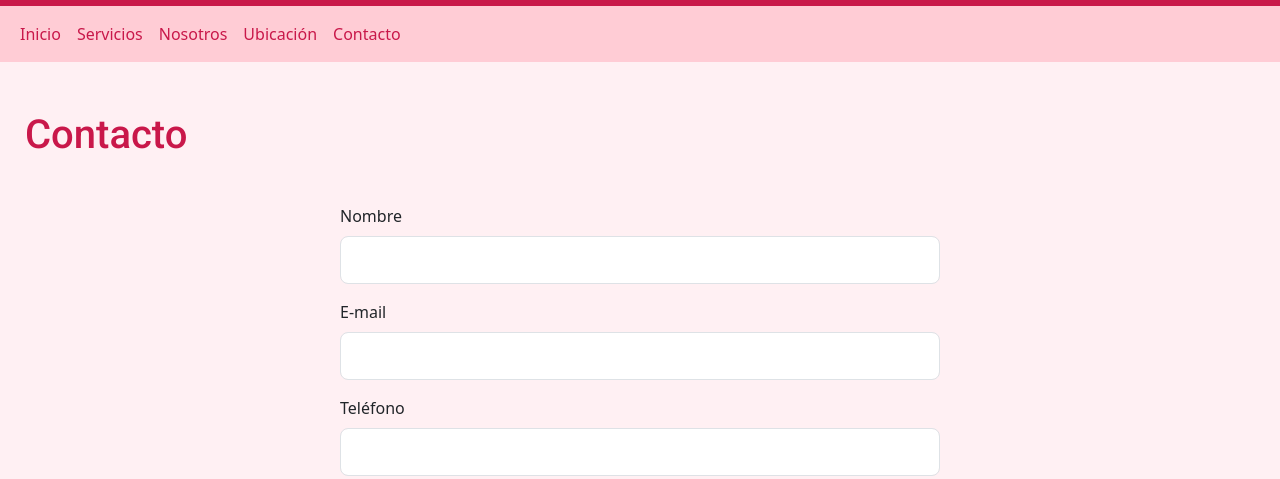
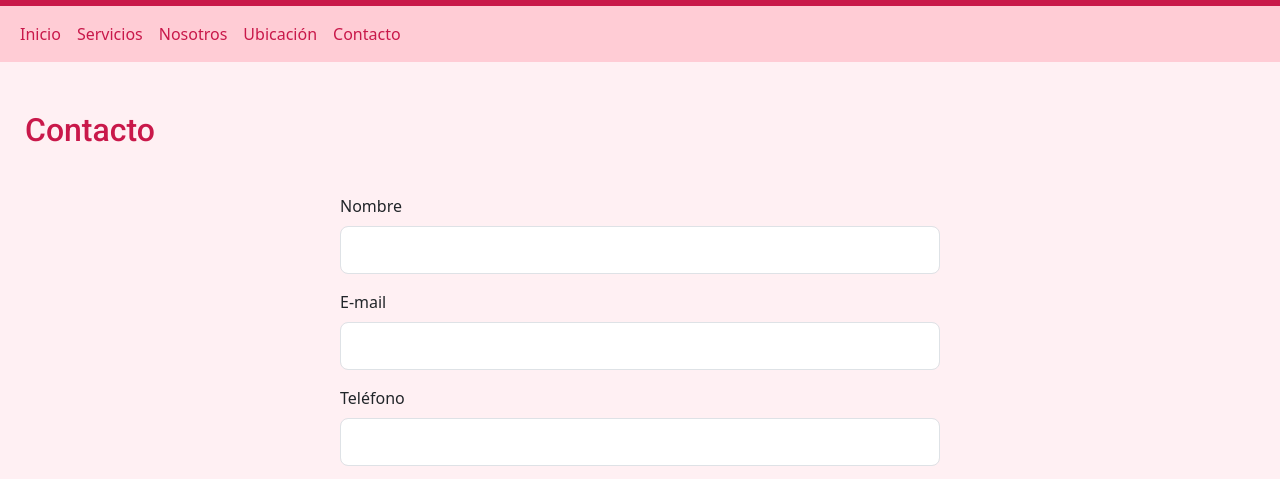
Before and after one commit to LuciaSantellan/LuciaSantellan, a website: page pages/Contacto.html in a window 1280 px wide. Shown: the part 244-723 px from the top of the page. Drawn offline with nearby package versions, Linux system fonts and the light colour scheme.

Commit message:
modif h2

```diff
--- a/pages/Contacto.html
+++ b/pages/Contacto.html
@@ -52,7 +52,7 @@
     </header>
 
     <main>
-        <h1 class="titulo__subt caja_sub">Contacto</h1>
+        <h2 class="titulo__subt caja_sub">Contacto</h2>
 
         <section class="formulario">
         <div class="mb-3">
```
Also changed, not shown: pages/Ubicacion.html (+1 -1 lines).
